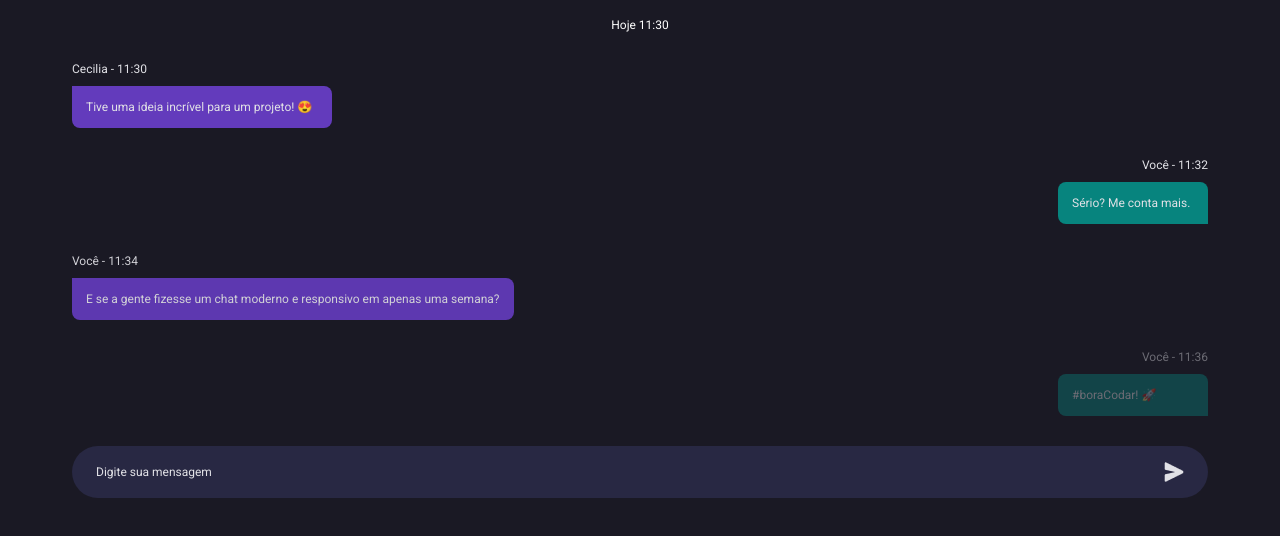
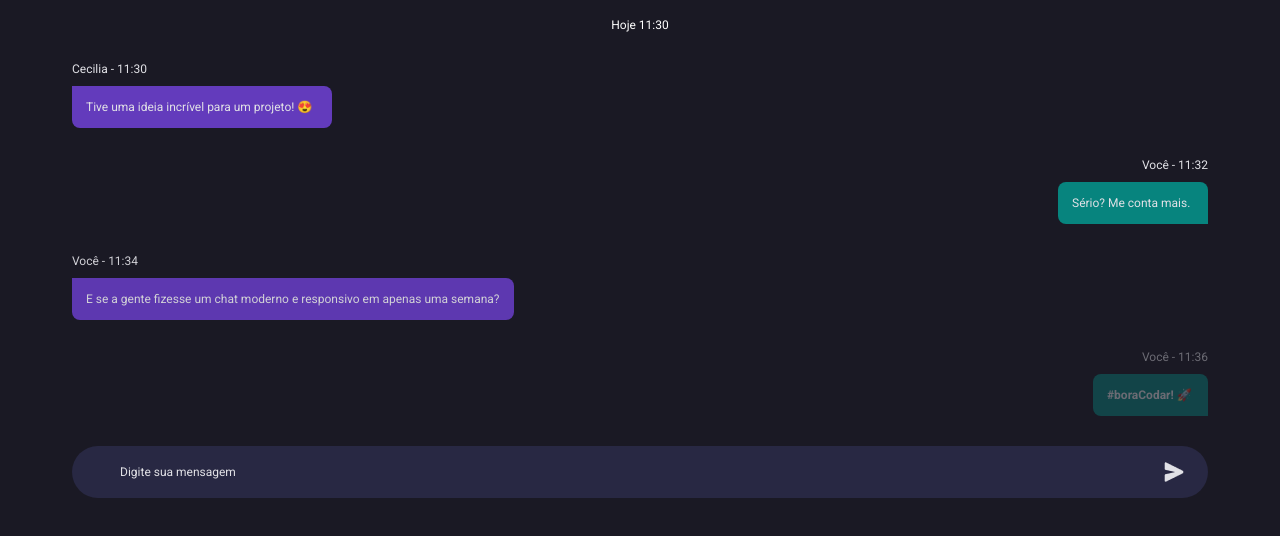
Before and after one commit to carlosalbertojusto/bora-codar-04-chatbox, a plain HTML site: page index.html in a window 1280 px wide. Shown: the part 116-652 px from the top of the page. Drawn offline with Linux system fonts and the light colour scheme.

Commit message:
fix: width answer-box css

```diff
--- a/style.css
+++ b/style.css
@@ -134,8 +134,6 @@ main {
 
   background: var(--bg-message-box);
   border-radius: 0px 0.8rem 0.8rem 0.8rem;
-
-
 }
 
 .content-box-question p {
@@ -180,7 +178,8 @@ main {
   animation: animate-fade 4s 4s backwards;
 }
 
-.message-box-answer h2, .message-box-answer-2 h2 {
+.message-box-answer h2,
+.message-box-answer-2 h2 {
   font-weight: 400;
   font-size: 1.2rem;
   line-height: 1.4rem;
@@ -200,7 +199,6 @@ main {
 
   background: #07847e;
   border-radius: 0.8rem 0.8rem 0px 0.8rem;
-
 }
 
 .content-box-answer p {
@@ -211,6 +209,11 @@ main {
 }
 
 #bold {
+  width: 11.5rem;
+  height: 4.2rem;
+}
+
+#bold p {
   font-weight: 700;
 }
 
@@ -226,13 +229,14 @@ main {
   display: flex;
   align-items: center;
   justify-content: center;
-  padding: 1.4rem 2.4rem;
+
   gap: 1rem;
   width: 31.1rem;
   height: 5.2rem;
 
   background: var(--bg-input);
   border-radius: 99.9rem;
+  padding: 1.4rem 2.4rem;
 }
 #input input::placeholder {
   color: var(--text-color);
@@ -250,6 +254,7 @@ main {
   font-weight: 400;
   font-size: 1.2rem;
   line-height: 1.4rem;
+  padding: 1.4rem 2.4rem;
 }
 
 @media (min-width: 950px) {
```
